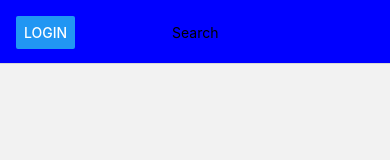
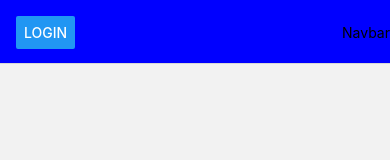
Before and after one commit to kashifjavaid1/React.js, a React Native app: screen / in a window 390 px wide. Shown: the top 160 px of the page. Built offline with nearby package versions, Linux system fonts and the light colour scheme.

Commit message:
practice

```diff
--- a/components/Navbar/Navbar.tsx
+++ b/components/Navbar/Navbar.tsx
@@ -1,10 +1,10 @@
-import { View, Text, TextInput } from 'react-native'
+import { View, Text } from 'react-native'
 import React from 'react'
 
 export default function Navbar() {
   return (
     <View>
-     <TextInput placeholder='Search'></TextInput>
+      <Text>Navbar</Text>
     </View>
   )
 }
```
